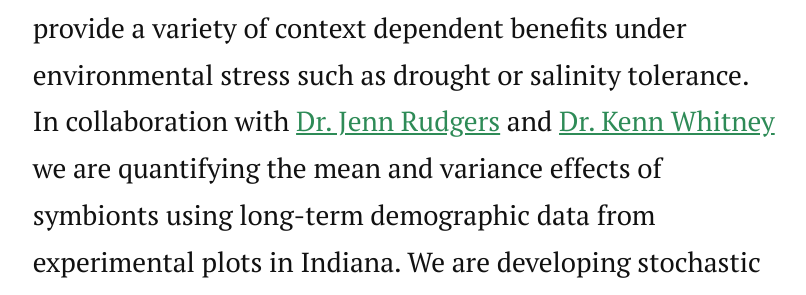
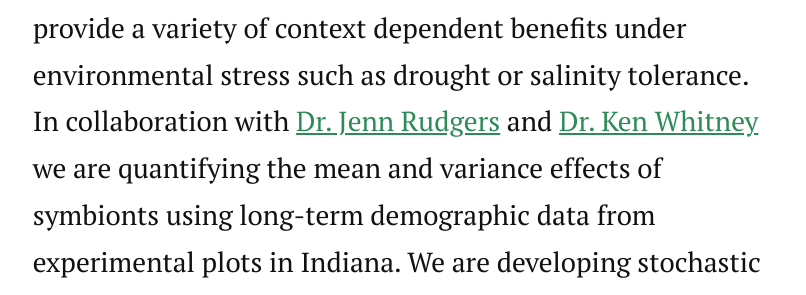
Before and after one commit to joshuacfowler/joshuacfowler.github.io, a Jekyll site: the page built from _posts/2019-11-06-20-stochastic_demography.markdown, in a window 1280 px wide. Shown: the part 1119-1414 px from the top of the page, without its empty margins (236-1042 px from the left). Built offline with Jekyll 4.4.1, drawn with Linux system fonts in a browser that asks for light colours; nearby versions of some CDN libraries.

Commit message:
Update 2019-11-06-20-stochastic_demography.markdown

```diff
--- a/_posts/2019-11-06-20-stochastic_demography.markdown
+++ b/_posts/2019-11-06-20-stochastic_demography.markdown
@@ -5,6 +5,6 @@ date:   2019-11-20
 description:
 ---
 
-<p class="intro"><span class="dropcap">M</span>utualisms can have context dependent effects on their hosts, conferring benefits during bad years and imposing costs during good years. This context dependence has the potential to reduce the extremely good and the extremely bad years that the host experiences. Symbiotic mutualists may benefit their hosts by buffering demographic variability, even if their effects are neutral on average across years because environmental variability is generally bad for long term population growth. Fungal endophytes are widespread symbionts of grasses that have been shown to provide a variety of context dependent benefits under environmental stress such as drought or salinity tolerance.  In collaboration with  <a href="https://rudgerswhitneylab.weebly.com/dr-jenn-rudgers.html">Dr. Jenn Rudgers</a> and <a href="https://rudgerswhitneylab.weebly.com/dr-ken-whitney.html">Dr. Kenn Whitney</a> we are quantifying the mean and variance effects of symbionts using long-term demographic data from experimental plots in Indiana.
+<p class="intro"><span class="dropcap">M</span>utualisms can have context dependent effects on their hosts, conferring benefits during bad years and imposing costs during good years. This context dependence has the potential to reduce the extremely good and the extremely bad years that the host experiences. Symbiotic mutualists may benefit their hosts by buffering demographic variability, even if their effects are neutral on average across years because environmental variability is generally bad for long term population growth. Fungal endophytes are widespread symbionts of grasses that have been shown to provide a variety of context dependent benefits under environmental stress such as drought or salinity tolerance.  In collaboration with  <a href="https://rudgerswhitneylab.weebly.com/dr-jenn-rudgers.html">Dr. Jenn Rudgers</a> and <a href="https://rudgerswhitneylab.weebly.com/dr-ken-whitney.html">Dr. Ken Whitney</a> we are quantifying the mean and variance effects of symbionts using long-term demographic data from experimental plots in Indiana.
 
 We are developing stochastic population models which will allow us to assess the contributions of both the mean and variance components of host fitness. While increasing mean temperature and precipitation are common predictions of climate change, increases in environmental variability are also expected. Understanding the effects of variability is crucial to predicting changes in biotic communities. Variance buffering is a distinct mechanism by which mutualisms can affect natural population which may be particularly important under climate change.</p>
```
